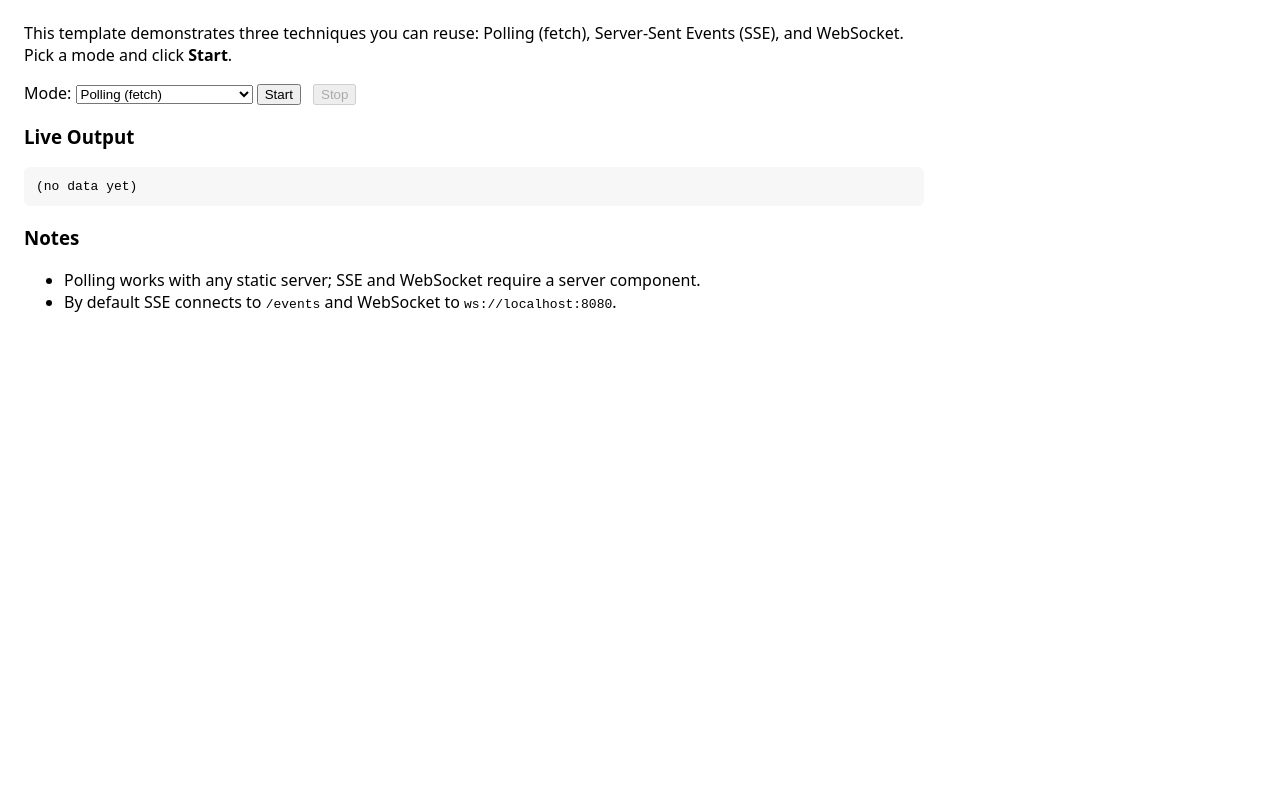
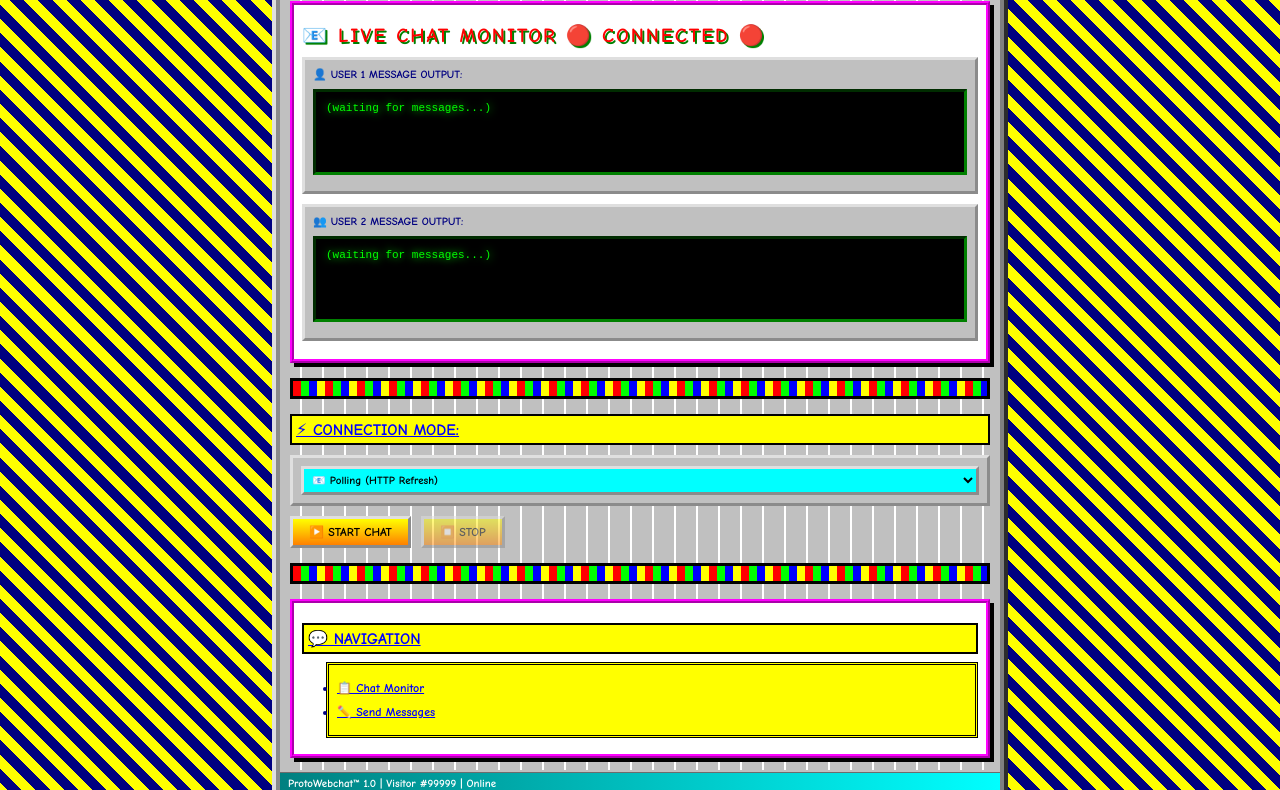
Before and after one commit to BrigedMcCarthy/WebQS, a website: page index.html in a window 1280 px wide. Shown: the part 104-894 px from the top of the page. Before the commit the page ends 800 px from the top, so only its background shows below. Drawn offline with Linux system fonts and the light colour scheme.

Commit message:
workflow text  2

```diff
--- a/index.html
+++ b/index.html
@@ -3,140 +3,372 @@
 <head>
   <meta charset="utf-8" />
   <meta name="viewport" content="width=device-width,initial-scale=1" />
-  <title>Dynamic Update Template</title>
+  <!-- Created with Microsoft FrontPage 98 -->
+  <!-- ============================================
+       ProtoWebchat(tm) - Created 1999
+       Best viewed at 640x480 or higher
+       ============================================ -->
+  <title>ProtoWebchat - Chat System</title>
   <style>
-    body{font-family:system-ui,-apple-system,Segoe UI,Roboto,Helvetica,Arial;max-width:900px;margin:24px}
-    header{display:flex;align-items:center;gap:12px}
-    pre{background:#f7f7f7;padding:12px;border-radius:6px;white-space:pre-wrap}
-    .controls{margin:12px 0}
-    button{margin-right:8px}
+    * { margin: 0; padding: 0; }
+
+    body {
+      background: repeating-linear-gradient(45deg, #ffff00, #ffff00 10px, #000080 10px, #000080 20px);
+      font-family: Comic Sans MS, Verdana, sans-serif;
+      font-size: 12px;
+      color: #000000;
+      overflow-x: hidden;
+    }
+
+    body::before {
+      content: "★★★ WELCOME TO ProtoWebchat ™ CREATED WITH FRONTPAGE 98 ★★★";
+      display: block;
+      background: #ff0000;
+      color: #ffff00;
+      padding: 8px;
+      text-align: center;
+      font-weight: bold;
+      font-size: 14px;
+      border: 4px solid #008000;
+      border-style: ridge;
+      animation: blink 0.5s infinite;
+    }
+
+    body::after {
+      content: "You are visitor #" counter(visitors) " | Best viewed in Internet Explorer 5.0 | 800x600 Resolution | © 1999 ProtoWebchat™";
+      display: block;
+      background: #008080;
+      color: #ffff00;
+      padding: 6px;
+      text-align: center;
+      font-size: 11px;
+      border: 3px solid #ff0000;
+      margin-top: 20px;
+    }
+
+    .window {
+      max-width: 700px;
+      margin: 15px auto;
+      padding: 10px;
+      background: repeating-linear-gradient(90deg, #c0c0c0, #c0c0c0 20px, #ffffff 20px, #ffffff 22px);
+      border: 8px ridge;
+      border-color: #dfdfdf #808080 #808080 #dfdfdf;
+    }
+
+    .title-bar {
+      background: linear-gradient(to right, #000080, #0000ff, #000080);
+      color: #ffff00;
+      padding: 4px 8px;
+      font-weight: bold;
+      font-size: 14px;
+      margin: -10px -10px 10px -10px;
+      text-align: center;
+      border-bottom: 4px outset #c0c0c0;
+      animation: blink 1s infinite;
+    }
+
+    h1, h2 {
+      color: #ff0000;
+      font-size: 20px;
+      text-shadow: 2px 2px #008000;
+      margin: 10px 0;
+      text-transform: uppercase;
+      letter-spacing: 2px;
+    }
+
+    h3 {
+      color: #0000ff;
+      font-size: 16px;
+      margin: 12px 0 8px 0;
+      text-decoration: underline;
+      background: #ffff00;
+      padding: 4px;
+      border: 2px solid #000000;
+    }
+
+    p {
+      margin: 8px 0;
+      line-height: 1.6;
+      background: #ffffff;
+      padding: 6px;
+      border: 2px inset #c0c0c0;
+    }
+
+    .field-group {
+      margin: 10px 0;
+      padding: 8px;
+      background: #c0c0c0;
+      border: 3px outset #dfdfdf;
+    }
+
+    label {
+      display: block;
+      margin-bottom: 6px;
+      font-weight: bold;
+      color: #000080;
+      text-transform: uppercase;
+      font-size: 11px;
+    }
+
+    select {
+      background-color: #00ffff;
+      color: #000000;
+      border: 3px outset #dfdfdf;
+      padding: 4px;
+      font-family: Comic Sans MS, Verdana;
+      font-size: 11px;
+      width: 100%;
+      box-sizing: border-box;
+      font-weight: bold;
+    }
+
+    button {
+      background: linear-gradient(to bottom, #ffff00, #ff8000);
+      color: #000000;
+      border: 3px outset #dfdfdf;
+      padding: 6px 16px;
+      font-family: Comic Sans MS, Verdana;
+      font-size: 12px;
+      font-weight: bold;
+      cursor: pointer;
+      margin-right: 6px;
+      text-transform: uppercase;
+      transition: 0.05s;
+    }
+
+    button:active {
+      border-style: inset;
+      box-shadow: inset 2px 2px 0 #808080;
+    }
+
+    button:disabled {
+      opacity: 0.5;
+      cursor: not-allowed;
+    }
+
+    .button-row {
+      margin: 10px 0;
+    }
+
+    pre {
+      background-color: #000000;
+      color: #00ff00;
+      padding: 10px;
+      border: 3px inset #008000;
+      font-family: Courier New, monospace;
+      font-size: 11px;
+      white-space: pre-wrap;
+      word-wrap: break-word;
+      margin: 8px 0;
+      min-height: 60px;
+      text-shadow: 0 0 8px #00ff00;
+    }
+
+    .status-bar {
+      background: linear-gradient(to right, #008080, #00ffff);
+      border-top: 3px ridge #c0c0c0;
+      padding: 4px 8px;
+      font-size: 11px;
+      color: #ffffff;
+      display: flex;
+      justify-content: space-between;
+      margin: 10px -10px -10px -10px;
+      font-weight: bold;
+    }
+
+    .section {
+      margin: 12px 0;
+      padding: 8px;
+      background: #ffffff;
+      border: 4px ridge #ff00ff;
+      box-shadow: 4px 4px 0 #000000;
+    }
+
+    ul {
+      margin: 8px 0 8px 24px;
+      padding: 8px;
+      background: #ffff00;
+      border: 3px double #000000;
+    }
+
+    li {
+      margin: 6px 0;
+      line-height: 1.5;
+      color: #000080;
+    }
+
+    a {
+      color: #0000ff;
+      text-decoration: underline;
+      font-weight: bold;
+    }
+
+    a:visited {
+      color: #800080;
+    }
+
+    a:hover {
+      background: #ffff00;
+      color: #000000;
+    }
+
+    code {
+      background: #ffff00;
+      border: 2px solid #000080;
+      padding: 2px 4px;
+      font-family: Courier New, monospace;
+      color: #ff0000;
+      font-weight: bold;
+    }
+
+    .spacer {
+      height: 15px;
+      background: repeating-linear-gradient(90deg, #ff0000, #ff0000 8px, #00ff00 8px, #00ff00 16px, #0000ff 16px, #0000ff 24px, #ffff00 24px, #ffff00 32px);
+      border: 3px solid #000000;
+      margin: 15px 0;
+    }
+
+    @keyframes blink {
+      0%, 49% { opacity: 1; }
+      50%, 100% { opacity: 0.3; }
+    }
+
+    @keyframes spin {
+      from { transform: rotate(0deg); }
+      to { transform: rotate(360deg); }
+    }
   </style>
 </head>
 <body>
-  <header>
-    <h1>Dynamic Update Template</h1>
-  </header>
+  <div class="window">
+    <div class="title-bar">📧 ProtoWebchat™ Chat Monitor 📧</div>
 
-  <p>This template demonstrates three techniques you can reuse: Polling (fetch), Server‑Sent Events (SSE), and WebSocket. Pick a mode and click <strong>Start</strong>.</p>
+    <div class="section">
+      <h1>📧 LIVE CHAT MONITOR 🔴 CONNECTED 🔴</h1>
 
-  <div class="controls">
-    <label for="mode">Mode:</label>
-    <select id="mode">
-      <option value="poll">Polling (fetch)</option>
-      <option value="sse">Server‑Sent Events (SSE)</option>
-      <option value="ws">WebSocket</option>
-    </select>
-    <button id="start">Start</button>
-    <button id="stop" disabled>Stop</button>
+      <div class="field-group">
+        <label>👤 USER 1 MESSAGE OUTPUT:</label>
+        <pre id="output">(waiting for messages...)</pre>
+      </div>
+
+      <div class="field-group">
+        <label>👥 USER 2 MESSAGE OUTPUT:</label>
+        <pre id="output2">(waiting for messages...)</pre>
+      </div>
+    </div>
+
+    <div class="spacer"></div>
+
+    <h3>⚡ CONNECTION MODE:</h3>
+    <div class="field-group">
+      <select id="mode">
+        <option value="poll">📧 Polling (HTTP Refresh)</option>
+        <option value="sse">📡 Server Events</option>
+        <option value="ws">🌐 WebSocket</option>
+      </select>
+    </div>
+
+    <div class="button-row">
+      <button id="start">▶️ START CHAT</button>
+      <button id="stop" disabled>⏹️ STOP</button>
+    </div>
+
+    <div class="spacer"></div>
+
+    <div class="section">
+      <h3>💬 NAVIGATION</h3>
+      <ul>
+        <li><a href="index.html">📋 Chat Monitor</a></li>
+        <li><a href="chat.html">✏️ Send Messages</a></li>
+      </ul>
+    </div>
+
+    <div class="status-bar">ProtoWebchat™ 1.0 | Visitor #99999 | Online</div>
   </div>
-
-  <section>
-    <h3>Live Output</h3>
-    <pre id="output">(no data yet)</pre>
-  </section>
-
-  <section>
-    <h3>Notes</h3>
-    <ul>
-      <li>Polling works with any static server; SSE and WebSocket require a server component.</li>
-      <li>By default SSE connects to <code>/events</code> and WebSocket to <code>ws://localhost:8080</code>.</li>
-    </ul>
-  </section>
 
   <script>
     const modeEl = document.getElementById('mode');
     const startBtn = document.getElementById('start');
     const stopBtn = document.getElementById('stop');
     const out = document.getElementById('output');
+    const out2 = document.getElementById('output2');
 
-    // State holders for the three modes. We keep references so we can stop/cleanup.
-    let pollInterval = null; // id from setInterval for polling
-    let evtSource = null;    // EventSource instance for SSE
-    let ws = null;           // WebSocket instance for WS mode
+    let pollInterval = null;
+    let pollInterval2 = null;
+    let evtSource = null;
+    let ws = null;
 
-    // append: helper that writes a timestamped single-line message to the <pre>
-    // - data: string or object (objects are JSON-stringified)
     function append(data){
       const time = new Date().toLocaleTimeString();
-      // Use textContent to avoid inserting raw HTML; safer against XSS.
       out.textContent = `[${time}] ` + (typeof data === 'string' ? data : JSON.stringify(data));
     }
 
-    /*
-      Polling implementation (client-initiated polling)
-      - Calls the `simple.txt` URL repeatedly with cache disabled.
-      - This works with any static server and is the simplest approach.
-      - Pros: works everywhere, no special server tech required.
-      - Cons: latency and extra HTTP requests when idle; not efficient for high-frequency updates.
-    */
+    function append2(data){
+      const time = new Date().toLocaleTimeString();
+      out2.textContent = `[${time}] ` + (typeof data === 'string' ? data : JSON.stringify(data));
+    }
+
     async function startPolling(){
-      // refresh: single fetch + render
       async function refresh(){
         try{
-          // `cache: 'no-store'` helps avoid browser cache when testing live updates.
-          const r = await fetch('simple.txt', { cache: 'no-store' });
+          const r = await fetch('user1.txt', { cache: 'no-store' });
           if(!r.ok) throw new Error(r.status);
           const t = await r.text();
-          append(t);
+          append(t || '(empty)');
         } catch(e){
-          // append an error message rather than throwing so UI remains responsive
           append('poll error: ' + e.message);
         }
       }
-      // run one immediate refresh, then start interval
       await refresh();
-      pollInterval = setInterval(refresh, 2000); // poll every 2s (tunable)
+      pollInterval = setInterval(refresh, 500);
     }
 
-    /*
-      SSE (Server-Sent Events)
-      - The browser opens a long-lived HTTP connection to the server (`/events`).
-      - The server pushes text events as they become available.
-      - Pros: simple one-way server->client streaming over HTTP, auto-reconnect built in.
-      - Cons: one-way (server to client), needs an SSE-capable server endpoint.
-    */
+    async function startPolling2(){
+      async function refresh(){
+        try{
+          const r = await fetch('user2.txt', { cache: 'no-store' });
+          if(!r.ok) throw new Error(r.status);
+          const t = await r.text();
+          append2(t || '(empty)');
+        } catch(e){
+          append2('poll error: ' + e.message);
+        }
+      }
+      await refresh();
+      pollInterval2 = setInterval(refresh, 500);
+    }
+
     function startSSE(){
-      // Create EventSource to the `/events` endpoint (server_sse.js implements it)
       evtSource = new EventSource('/events');
-      // onmessage receives messages where each message's `data` is the server payload.
       evtSource.onmessage = e => append(e.data);
-      // onerror will be called for network issues; we log a small message.
       evtSource.onerror = () => append('SSE error or disconnected (EventSource will retry)');
     }
 
-    /*
-      WebSocket (bi-directional)
-      - Opens a WS connection to ws://localhost:8080 (see `ws_server.js`).
-      - Messages are sent both ways; here the server periodically sends JSON ticks.
-      - Pros: low-latency, full-duplex communication.
-      - Cons: requires a WebSocket server and different URL/schema (ws:///wss://).
-    */
     function startWS(){
-      // NOTE: If you serve the page over HTTPS, use wss:// and secure the WS endpoint.
       ws = new WebSocket('ws://localhost:8080');
       ws.onopen = () => {
         append('ws open');
-        // Example: send a short message to the server on connect
         ws.send('client connected');
       };
-      // incoming messages: display the payload
       ws.onmessage = e => append(e.data);
       ws.onclose = () => append('ws closed');
       ws.onerror = () => append('ws error');
     }
 
-    // stopAll: gracefully stops any running mode and releases resources.
     function stopAll(){
       if(pollInterval){ clearInterval(pollInterval); pollInterval = null; append('stopped polling'); }
+      if(pollInterval2){ clearInterval(pollInterval2); pollInterval2 = null; append2('stopped polling'); }
       if(evtSource){ evtSource.close(); evtSource = null; append('stopped SSE'); }
       if(ws){ ws.close(); ws = null; append('stopped WS'); }
     }
 
-    // Wire up UI buttons: start and stop
     startBtn.addEventListener('click', ()=>{
-      startBtn.disabled = true; stopBtn.disabled = false; out.textContent = '';
+      startBtn.disabled = true; stopBtn.disabled = false; out.textContent = ''; out2.textContent = '';
       const mode = modeEl.value;
-      if(mode === 'poll') startPolling();
+      if(mode === 'poll') {
+        startPolling();
+        startPolling2();
+      }
       else if(mode === 'sse') startSSE();
       else if(mode === 'ws') startWS();
     });
@@ -145,5 +377,6 @@
       stopAll(); startBtn.disabled = false; stopBtn.disabled = true;
     });
   </script>
+  <!-- Created with Microsoft FrontPage 98 - ProtoWebchat(tm) 1999 -->
 </body>
 </html>
--- a/package.json
+++ b/package.json
@@ -1,5 +1,5 @@
 {
-  "name": "webqs-template",
+  "name": "template",
   "version": "1.0.0",
   "private": true,
   "scripts": {
--- a/ws_server.js
+++ b/ws_server.js
@@ -13,11 +13,11 @@ wss.on('connection', function connection(ws) {
   // Send a small JSON welcome payload to the client right away.
   ws.send(JSON.stringify({ msg: 'welcome', time: new Date().toISOString() }));
 
-  // Periodically send a 'tick' message every 2s. In real apps, replace with real events.
+  // Periodically send a 'tick' message every 1s. In real apps, replace with real events.
   let i = 0;
   const iv = setInterval(() => {
     ws.send(JSON.stringify({ msg: 'tick ' + (++i), time: new Date().toISOString() }));
-  }, 2000);
+  }, 1000);
 
   // Log messages received from the client. You can parse JSON here if the client sends structured data.
   ws.on('message', function message(data) {
```
Also changed, not shown: chat.html (added, +299 -0 lines), github-pages.html (+2 -2 lines), server_sse.js (+36 -0 lines), simple.txt (line endings or trailing spaces), user1.txt (added), user2.txt (added).
